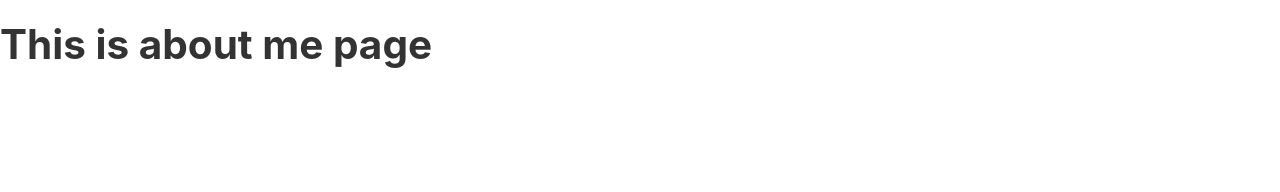
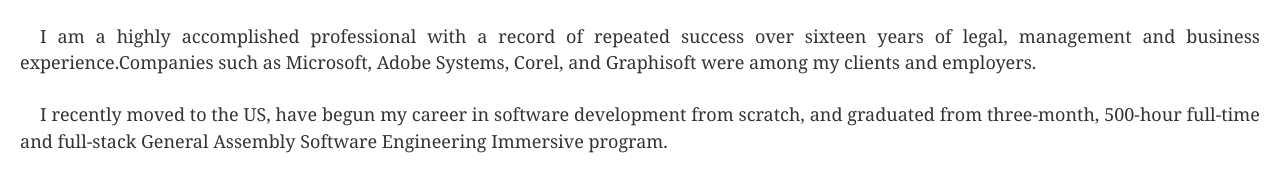
Before and after one commit to Cherezmz/myportfoliowebsite, a Gatsby site: page /aboutme in a window 1280 px wide. Shown: the part 354-546 px from the top of the page. Built offline with nearby package versions, Linux system fonts and the light colour scheme; Gatsby itself is replaced by a stand-in of ours.

Commit message:
added about me info

```diff
--- a/src/pages/aboutme.js
+++ b/src/pages/aboutme.js
@@ -16,7 +16,32 @@
       >
         <Image />
       </div>
-      <h1>This is about me page </h1>
+      <p
+        style={{
+          marginLeft: `20px`,
+          textIndent: `20px`,
+          textAlign: `justify`,
+          marginRight: `20px`,
+        }}
+      >
+        I am a highly accomplished professional with a record of repeated
+        success over sixteen years of legal, management and business
+        experience.Companies such as Microsoft, Adobe Systems, Corel, and
+        Graphisoft were among my clients and employers.{" "}
+      </p>
+      <p
+        style={{
+          marginLeft: `20px`,
+          textIndent: `20px`,
+          textAlign: `justify`,
+          marginRight: `20px`,
+        }}
+      >
+        I recently moved to the US, have begun my career in software development
+        from scratch, and graduated from three-month, 500-hour full-time and
+        full-stack General Assembly Software Engineering Immersive program.{" "}
+      </p>
+
       <div
         style={{
           display: `flex`,
```
